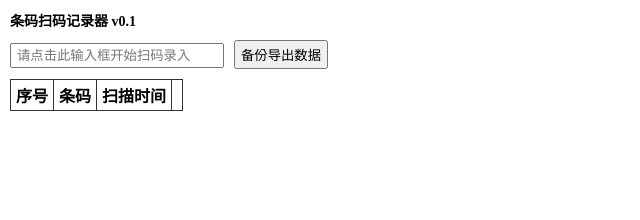
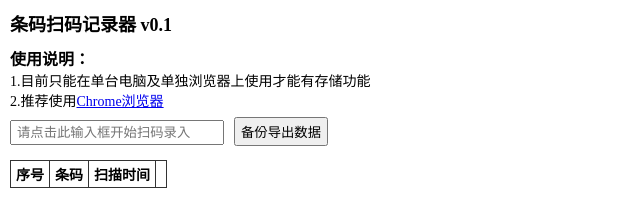
Before and after one commit to fia/fia.github.io, a React app in the folder Webapck-React-QRInput/: page / in a window 1280 px wide. Shown: the whole page, without its empty margins (0-640 px from the left). Built offline with nearby package versions, Linux system fonts and the light colour scheme.

Commit message:
docs:add use info

```diff
--- a/Webapck-React-QRInput/src/components/IdInput.jsx
+++ b/Webapck-React-QRInput/src/components/IdInput.jsx
@@ -147,6 +147,11 @@ class IdInput extends React.Component {
         return (
             <div>
                 <h1>条码扫码记录器 v0.1</h1>
+                <h2>使用说明：</h2>
+                <ul>
+                    <li>1.目前只能在单台电脑及单独浏览器上使用才能有存储功能</li>
+                    <li>2.推荐使用<a href="https://www.google.com/chrome/" target="_blank">Chrome浏览器</a></li>
+                </ul>
                 <input
                     className="qr-input"
                     placeholder="请点击此输入框开始扫码录入"
@@ -154,7 +159,9 @@ class IdInput extends React.Component {
                     type="text"
                     onChange={this.addQrId}
                 />
-                <button className="btn" onClick={this.exportData}>备份导出数据</button>
+                <button className="btn" onClick={this.exportData}>
+                    备份导出数据
+                </button>
                 <QrIdTable
                     qrIdList={this.state.idList}
                     delButton={this.delQrId}
--- a/Webapck-React-QRInput/src/components/IdInput.scss
+++ b/Webapck-React-QRInput/src/components/IdInput.scss
@@ -5,16 +5,21 @@
 
 body {
     padding: 10px;
+    font-size:14px;
 }
 
 h1 {
     margin-bottom: 10px;
-    font-size: 14px;
+    font-size: 18px;
+}
+
+h2 {
+    font-size: 16px;
 }
 
 .qr-input {
     width: 200px;
-    margin-right: 10px;
+    margin: 10px 10px 5px 0;
     padding: 3px 5px;
 }
 
```
Also changed, not shown: Webapck-React-QRInput/dist/bundle.js.
